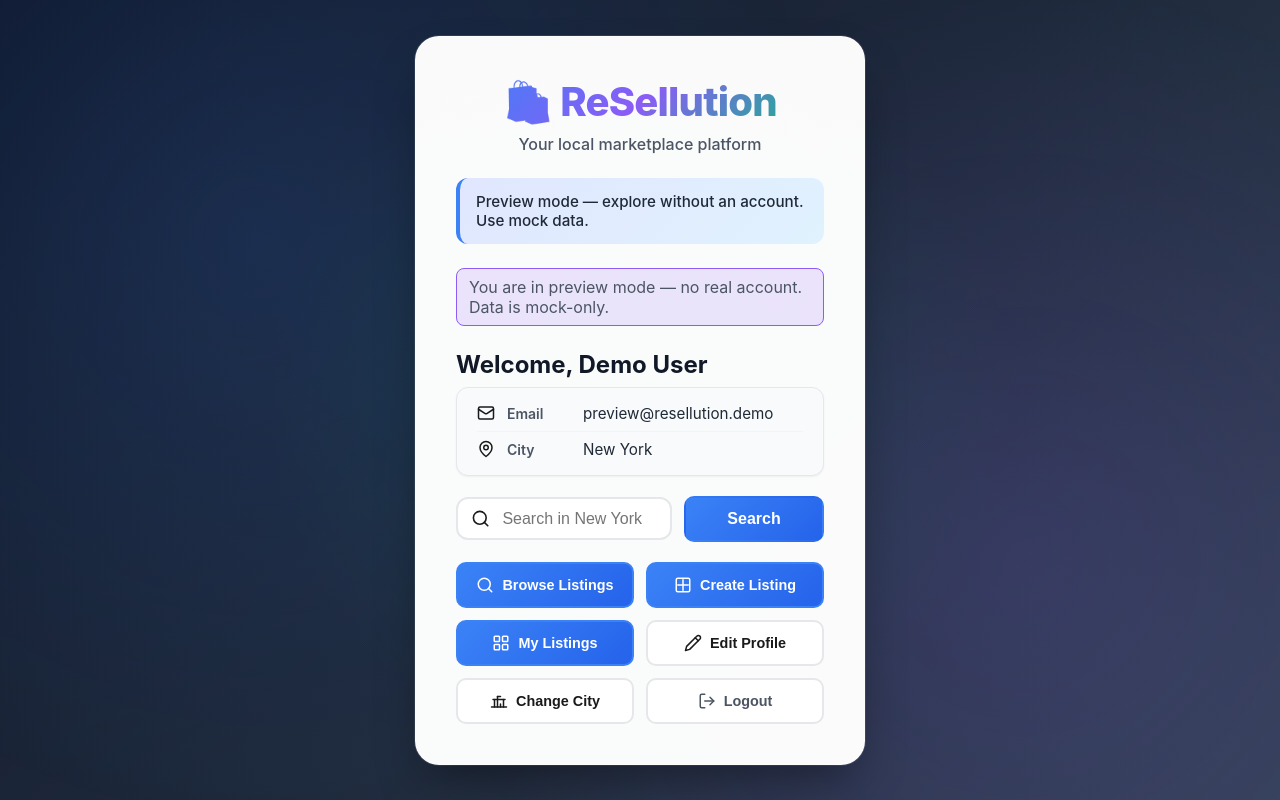
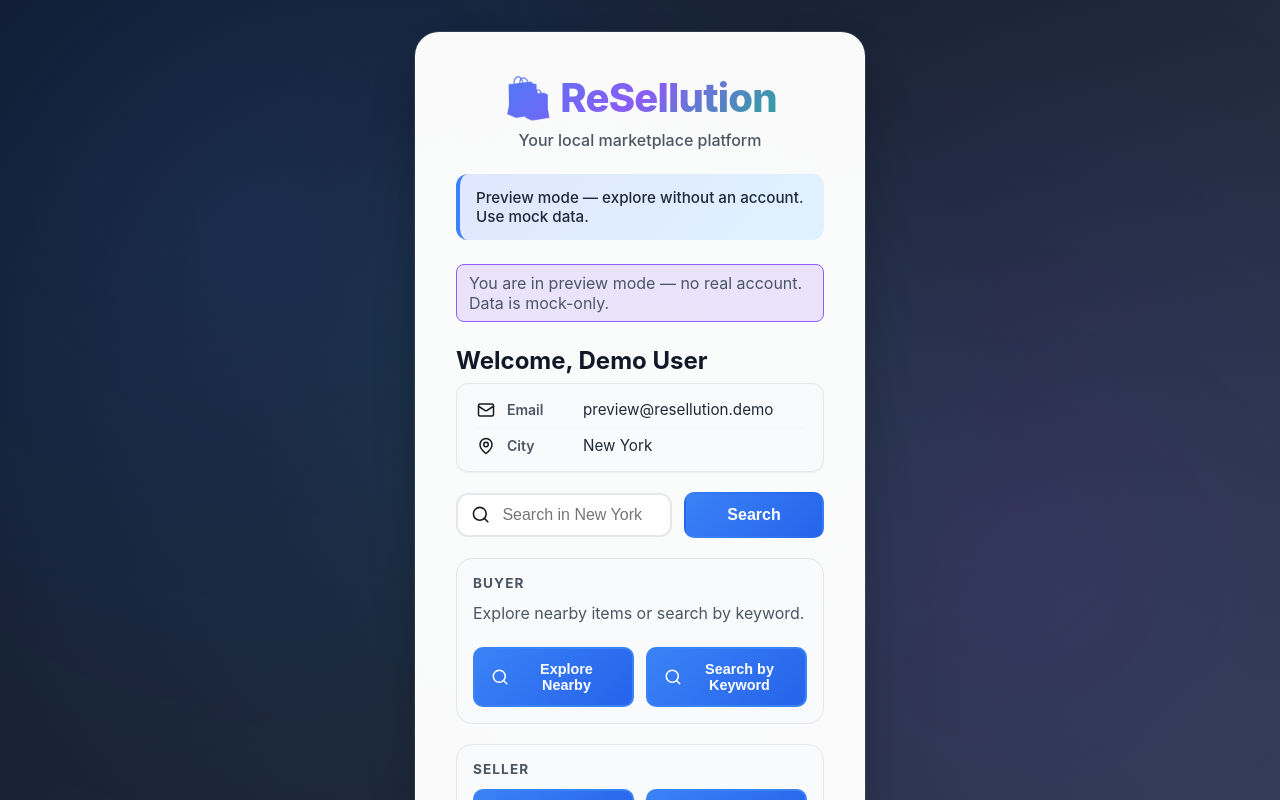
Before and after one commit to AkashCoder99/re-sell-ution, a React (Vite) app in the folder frontend/: page / in a window 1280 px wide. Both pictures are taken after a click on the button "Preview app without login". Shown: the top 800 px of the page. Built offline with nearby package versions, Linux system fonts and the light colour scheme; no server answers.

Commit message:
Chore: Components Separation

```diff
--- a/frontend/src/App.tsx
+++ b/frontend/src/App.tsx
@@ -378,11 +378,25 @@ export default function App() {
                 Search
               </button>
             </form>
+            <div className="role-sections">
+              <div className="role-section">
+                <div className="role-title">Buyer</div>
+                <p className="role-subtitle">Explore nearby items or search by keyword.</p>
                 <div className="profile-actions">
                   <button type="button" className="profile-action-btn primary" onClick={() => setViewMode('browse')}>
                     <IconSearch className="profile-action-icon" aria-hidden />
-                <span>Browse Listings</span>
+                    <span>Explore Nearby</span>
                   </button>
+                  <button type="button" className="profile-action-btn primary" onClick={() => setViewMode('search')}>
+                    <IconSearch className="profile-action-icon" aria-hidden />
+                    <span>Search by Keyword</span>
+                  </button>
+                </div>
+              </div>
+
+              <div className="role-section">
+                <div className="role-title">Seller</div>
+                <div className="profile-actions">
                   <button type="button" className="profile-action-btn primary" onClick={() => setViewMode('create-listing')}>
                     <IconAddListing className="profile-action-icon" aria-hidden />
                     <span>Create Listing</span>
@@ -391,6 +405,12 @@ export default function App() {
                     <IconListings className="profile-action-icon" aria-hidden />
                     <span>My Listings</span>
                   </button>
+                </div>
+              </div>
+
+              <div className="role-section">
+                <div className="role-title">Account</div>
+                <div className="profile-actions">
                   <button type="button" className="profile-action-btn" onClick={() => setViewMode('profile-edit')}>
                     <IconEdit className="profile-action-icon" aria-hidden />
                     <span>Edit Profile</span>
@@ -403,6 +423,8 @@ export default function App() {
                     <IconLogout className="profile-action-icon" aria-hidden />
                     <span>Logout</span>
                   </button>
+                </div>
+              </div>
             </div>
           </div>
         ) : viewMode === 'forgot-password' ? (
--- a/frontend/src/styles.css
+++ b/frontend/src/styles.css
@@ -807,6 +807,33 @@ textarea:focus {
   gap: 0.75rem;
 }
 
+.role-sections {
+  display: grid;
+  gap: 1.25rem;
+}
+
+.role-section {
+  border: 1px solid var(--gray-200);
+  border-radius: 16px;
+  padding: 1rem;
+  background: var(--gray-50);
+}
+
+.role-title {
+  font-size: 0.85rem;
+  font-weight: 700;
+  color: var(--gray-600);
+  text-transform: uppercase;
+  letter-spacing: 0.08em;
+  margin-bottom: 0.75rem;
+}
+
+.role-subtitle {
+  margin: -0.35rem 0 0.75rem;
+  color: var(--gray-600);
+  font-size: 0.9rem;
+}
+
 .profile-action-btn {
   display: inline-flex;
   align-items: center;
```
Lines whose indentation alone changed are shown as unchanged.
